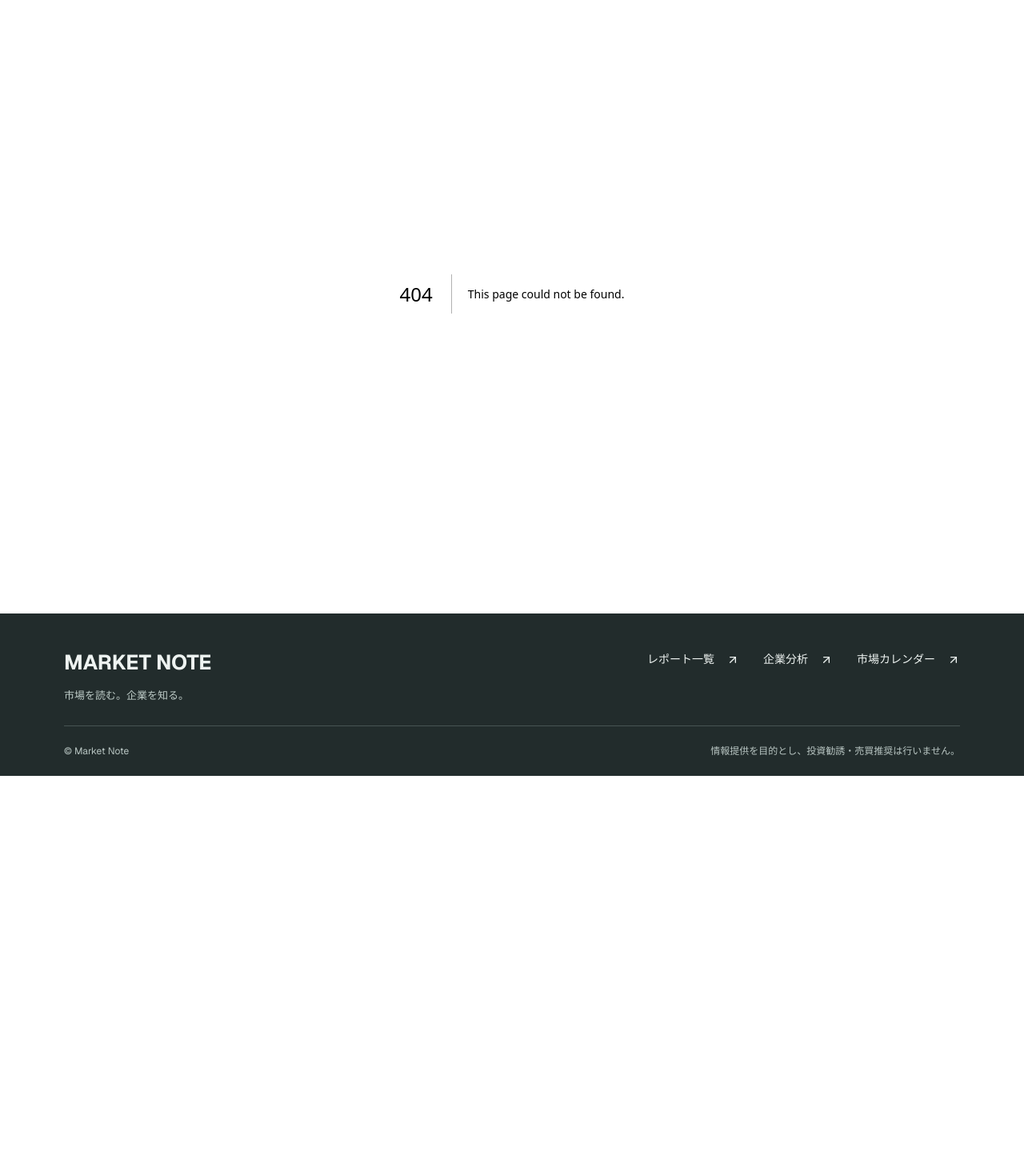
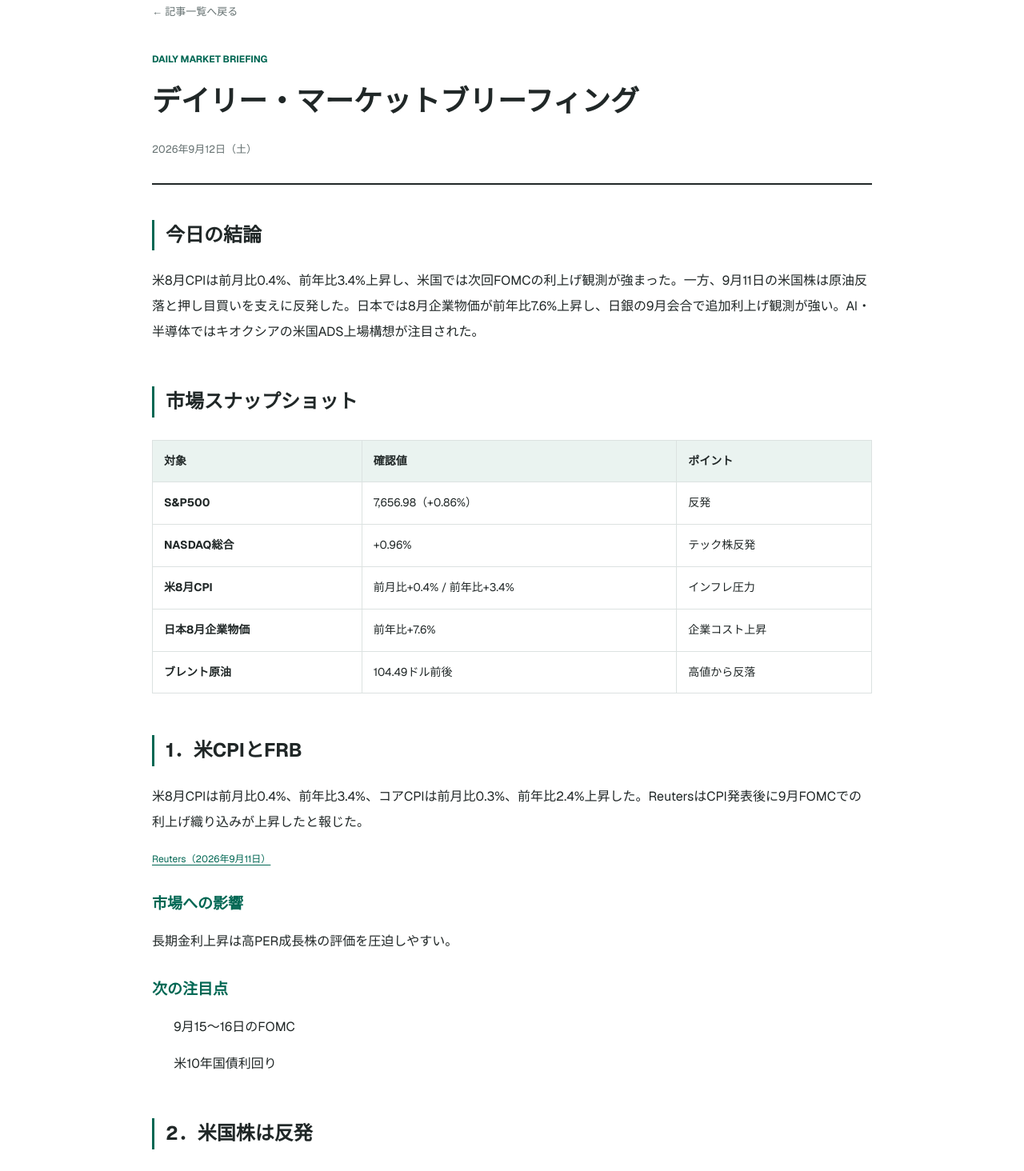
Before and after one commit to market-note-jp/market-note, a Next.js app: page /articles/daily-2026-09-12 in a window 1280 px wide. Before the commit this address had no page. Shown: the part 118-1582 px from the top of the page at 80% size. Before the commit the page ends 1088 px from the top, so only its background shows below. Built offline with nearby package versions, Linux system fonts and the light colour scheme.

Commit message:
Add 2026-09-12 briefing article

```diff
--- /dev/null
+++ b/app/articles/daily-2026-09-12/page.tsx
@@ -0,0 +1,28 @@
+import type { Metadata } from "next";
+import Link from "next/link";
+
+export const metadata: Metadata = {
+  title: "デイリー・マーケットブリーフィング（2026年9月12日） | Market Note",
+  description: "2026年9月12日の市場動向を公開情報から整理。",
+};
+
+export default function DailyReportSeptember12() {
+  return (
+    <main className="article-page">
+      <Link className="back-link" href="/">← 記事一覧へ戻る</Link>
+      <article>
+        <header className="report-header"><p className="report-label">DAILY MARKET BRIEFING</p><h1>デイリー・マーケットブリーフィング</h1><p className="report-date">2026年9月12日（土）</p></header>
+        <div className="report-body">
+          <section><h2>今日の結論</h2><p>米8月CPIは前月比0.4%、前年比3.4%上昇し、米国では次回FOMCの利上げ観測が強まった。一方、9月11日の米国株は原油反落と押し目買いを支えに反発した。日本では8月企業物価が前年比7.6%上昇し、日銀の9月会合で追加利上げ観測が強い。AI・半導体ではキオクシアの米国ADS上場構想が注目された。</p></section>
+          <section><h2>市場スナップショット</h2><div className="table-wrap"><table><thead><tr><th>対象</th><th>確認値</th><th>ポイント</th></tr></thead><tbody><tr><td>S&amp;P500</td><td>7,656.98（+0.86%）</td><td>反発</td></tr><tr><td>NASDAQ総合</td><td>+0.96%</td><td>テック株反発</td></tr><tr><td>米8月CPI</td><td>前月比+0.4% / 前年比+3.4%</td><td>インフレ圧力</td></tr><tr><td>日本8月企業物価</td><td>前年比+7.6%</td><td>企業コスト上昇</td></tr><tr><td>ブレント原油</td><td>104.49ドル前後</td><td>高値から反落</td></tr></tbody></table></div></section>
+          <section><h2>1．米CPIとFRB</h2><p>米8月CPIは前月比0.4%、前年比3.4%、コアCPIは前月比0.3%、前年比2.4%上昇した。ReutersはCPI発表後に9月FOMCでの利上げ織り込みが上昇したと報じた。</p><p className="inline-sources"><a href="https://www.reuters.com/world/us/us-consumer-inflation-picks-up-august-2026-09-11/" target="_blank" rel="noreferrer">Reuters（2026年9月11日）</a></p><h3>市場への影響</h3><p>長期金利上昇は高PER成長株の評価を圧迫しやすい。</p><h3>次の注目点</h3><ul><li>9月15〜16日のFOMC</li><li>米10年国債利回り</li></ul></section>
+          <section><h2>2．米国株は反発</h2><p>S&amp;P500は7,656.98（+0.86%）、NASDAQ総合は0.96%、ダウは0.98%上昇した。原油反落がインフレ懸念を一時的に和らげた。</p><p className="inline-sources"><a href="https://www.reuters.com/business/wall-st-futures-recover-oil-slides-ahead-inflation-test-2026-09-11/" target="_blank" rel="noreferrer">Reuters（2026年9月11日）</a></p><h3>市場への影響</h3><p>株価は底堅い一方、米長期金利が5%近辺まで上昇している点は重しとなる。</p><h3>次の注目点</h3><ul><li>10年債利回り5%の攻防</li><li>AI・半導体株の相対パフォーマンス</li></ul></section>
+          <section><h2>3．日銀と日本の企業物価</h2><p>日本銀行の8月企業物価指数は前年比7.6%上昇し、円ベース輸入物価は24.8%上昇した。Reutersは日銀が9月17〜18日の会合で政策金利を1.25%へ引き上げる可能性が高いと報じた。</p><p className="inline-sources"><a href="https://www.boj.or.jp/en/statistics/pi/cgpi_release/cgpi2608.pdf" target="_blank" rel="noreferrer">日本銀行（2026年9月11日）</a> <a href="https://www.reuters.com/world/asia-pacific/boj-set-lift-rates-next-week-offer-few-clues-terminal-sources-say-2026-09-11/" target="_blank" rel="noreferrer">Reuters（2026年9月11日）</a></p><h3>市場への影響</h3><p>円高・金利上昇は輸出企業と国内金融株で異なる影響を与えやすい。</p><h3>次の注目点</h3><ul><li>9月17〜18日の日銀会合</li><li>ドル円の推移</li></ul></section>
+          <section><h2>4．原油供給不安</h2><p>ブレント原油は104ドル台へ反落したが、IEAは中東湾岸地域の正常な供給回復が遅れていると指摘した。サウジアラビアの8月供給はIEA推計で日量600万バレルと30年以上ぶりの低水準だった。</p><p className="inline-sources"><a href="https://www.reuters.com/business/energy/global-2026-oil-supply-gap-deepen-delayed-return-normal-gulf-flows-iea-says-2026-09-11/" target="_blank" rel="noreferrer">Reuters（2026年9月11日）</a></p><h3>市場への影響</h3><p>エネルギー価格の高止まりはインフレと企業コストを押し上げる。</p><h3>次の注目点</h3><ul><li>ブレント100ドル台の持続</li><li>中東の実効供給量</li></ul></section>
+          <section><h2>5．キオクシアの米国ADS上場構想</h2><p>Reutersによると、キオクシアは投資家層拡大を目的に米国ADS上場の準備を進めている。米国上場による流動性向上が、グローバルAIファンドからの注目につながる可能性が指摘された。</p><p className="inline-sources"><a href="https://www.reuters.com/world/asia-pacific/us-listing-could-put-japans-kioxia-global-ai-spotlight-voyas-thomas-says-2026-09-11/" target="_blank" rel="noreferrer">Reuters（2026年9月11日）</a></p><h3>市場への影響</h3><p>流動性と投資家層の拡大は、日本のAI・メモリー関連株への海外資金流入を考える材料になる。</p><h3>次の注目点</h3><ul><li>ADS上場の正式時期</li><li>AIサーバー向けNAND需要</li></ul></section>
+          <section className="disclaimer"><h2>注意事項</h2><p>本記事は公開情報を基に市場動向を整理したものであり、特定の金融商品の売買を推奨する投資助言ではありません。</p></section>
+        </div>
+      </article>
+    </main>
+  );
+}
```
